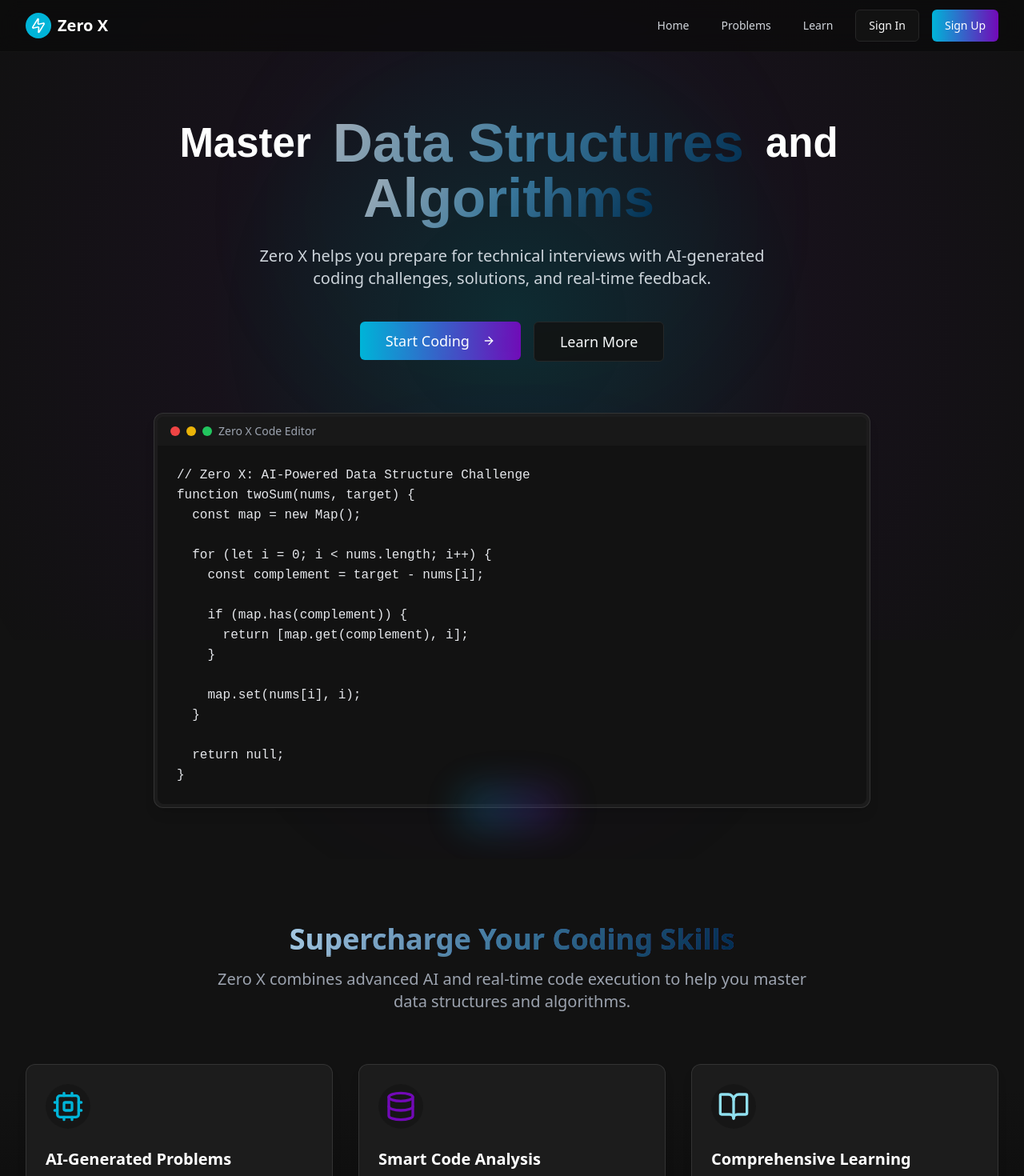
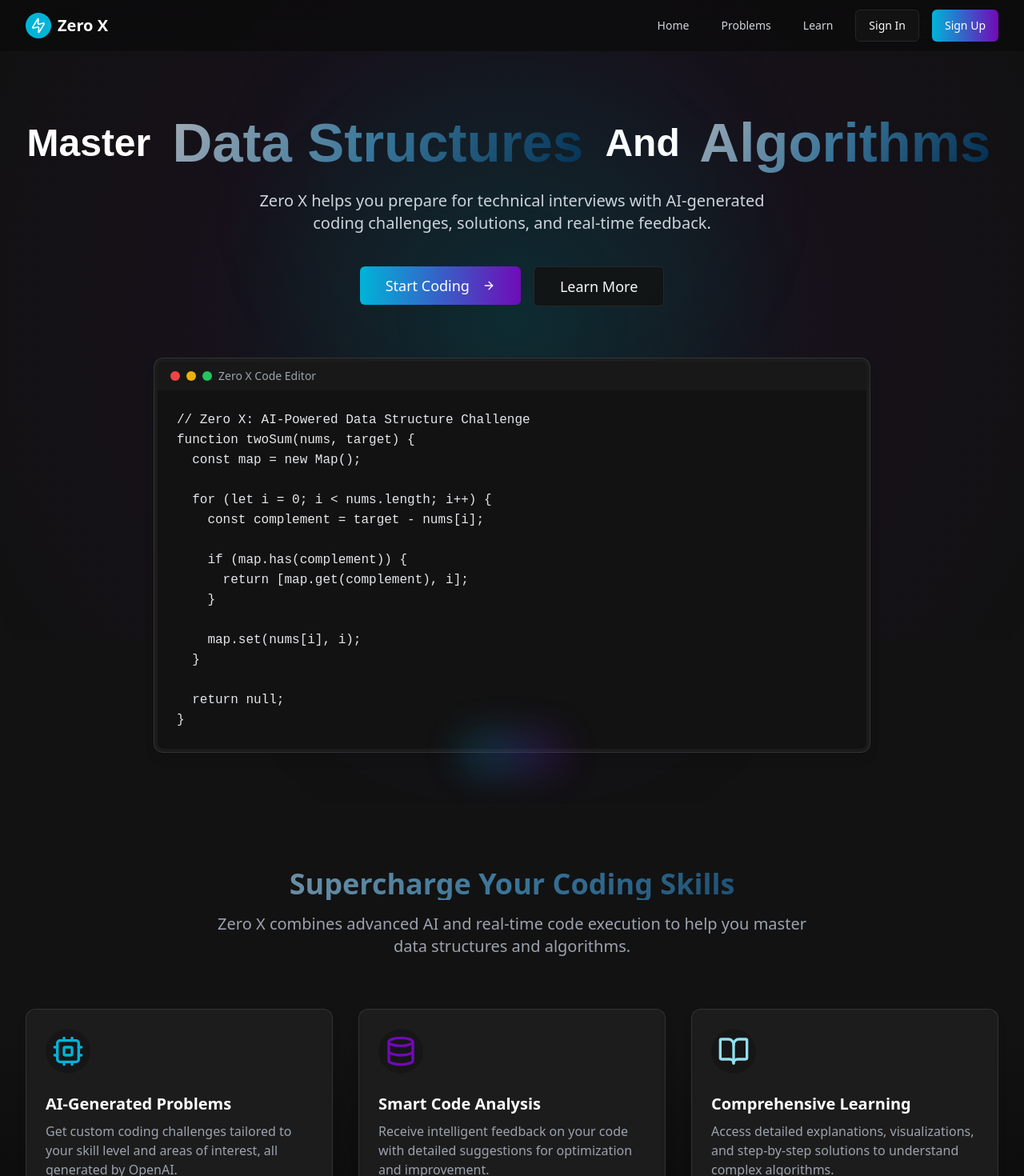
Before and after one commit to utkarshhxd/code-zero-genesis-86, a React (Vite) app: page / in a window 1280 px wide. Shown: the top 1470 px of the page at 80% size. Built offline with nearby package versions, Linux system fonts and the light colour scheme.

Commit message:
Fix: Capitalize words and apply gradient
Capitalize "M" and "A" in the hero section and apply the specified gradient to the "Supercharge Your Coding Skills" text.

```diff
--- a/src/components/Hero.tsx
+++ b/src/components/Hero.tsx
@@ -12,9 +12,9 @@ const Hero = () => {
 
       <div className="max-w-7xl mx-auto px-4 sm:px-6 lg:px-8 pt-20 pb-16 text-center">
         <h1 className="sm:text-5xl md:text-6xl font-extrabold font-josefin text-white text-4xl">
-          <span className="align-middle" style={{fontFamily: 'inherit', fontSize: '0.85em'}}>Master</span>
+          <span className="align-middle" style={{fontFamily: 'inherit', fontSize: '0.8em', textTransform: 'capitalize'}}>Master</span>
           <span className="mx-2 text-transparent custom-gradient-text text-[1.15em] font-josefin font-extrabold align-middle"> Data Structures </span>
-          <span className="align-middle" style={{fontFamily: 'inherit', fontSize: '0.85em'}}>and</span>
+          <span className="align-middle" style={{fontFamily: 'inherit', fontSize: '0.8em', textTransform: 'capitalize'}}>And</span>
           <span className="mx-2 text-transparent custom-gradient-text text-[1.15em] font-josefin font-extrabold align-middle"> Algorithms </span>
         </h1>
         <p className="mt-6 max-w-2xl mx-auto text-xl text-gray-300">
--- a/src/pages/Index.tsx
+++ b/src/pages/Index.tsx
@@ -78,8 +78,15 @@ const Index = () => {
 
           <div className="max-w-7xl mx-auto relative">
             <div className="text-center mb-16">
-              <h2 className="text-3xl sm:text-4xl font-bold gradient-text mb-4 transform transition-transform hover:scale-105 duration-300">
-                <span className="custom-gradient-text">Supercharge Your Coding Skills</span>
+              <h2 className="text-3xl sm:text-4xl font-bold mb-4 transform transition-transform hover:scale-105 duration-300" style={{
+                background: "linear-gradient(123deg, rgba(212, 223, 232, 0.77), rgba(58, 116, 152, 1), rgba(0, 43, 77, 1))",
+                WebkitBackgroundClip: "text",
+                MozBackgroundClip: "text",
+                backgroundClip: "text",
+                WebkitTextFillColor: "transparent",
+                MozTextFillColor: "transparent",
+              }}>
+                Supercharge Your Coding Skills
               </h2>
               <p className="text-xl text-gray-400 max-w-3xl mx-auto">
                 Zero X combines advanced AI and real-time code execution to help you master data structures and algorithms.
```
